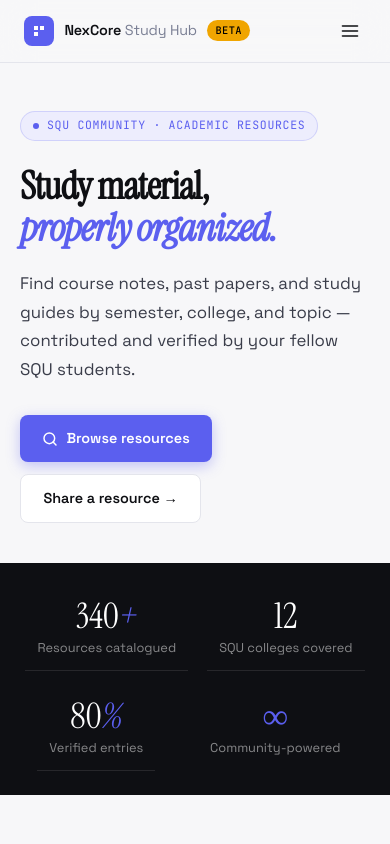
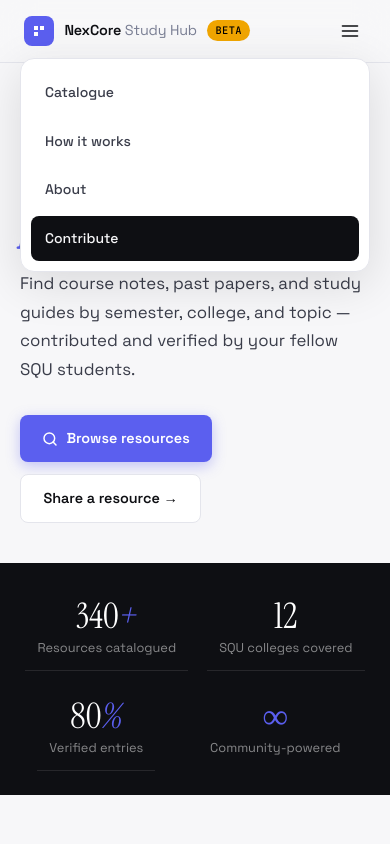
Before and after one commit to NexCore-Labs-Initiative/nexcore-study-hub, a website: page index.html in a window 390 px wide. Both pictures are taken after a click on the button "Open menu". Shown: the top 844 px of the page. Drawn offline with Linux system fonts and the light colour scheme.

Commit message:
Add responsive mobile nav (JS + CSS)
Add a small accessible mobile navigation: new assets/js/nav.js implements toggle, Escape-to-close, outside-click and resize handling. Update assets/css/site-pages.css and inline page CSS (index.html) to position the nav and add .nav-links.open styles. Set aria-expanded="false" and type="button" on nav buttons in index/submit/terms and include the nav.js script in pages. Update package.json check:js to lint the new nav.js. Improves mobile UX and accessibility for the primary menu.

```diff
--- a/assets/css/site-pages.css
+++ b/assets/css/site-pages.css
@@ -50,7 +50,7 @@ a { color: inherit; }
 .nav-inner {
   max-width: 1120px; margin: 0 auto; padding: .9rem 1.5rem;
   display: flex; align-items: center; justify-content: space-between;
-  gap: 1rem;
+  gap: 1rem; position: relative;
 }
 .nav-brand {
   display: flex; align-items: center; gap: .65rem;
@@ -202,6 +202,13 @@ a { color: inherit; }
   .shell { width: min(100% - 2.5rem, 1120px); }
   .nav-links { display: none; }
   .nav-menu-btn { display: flex; }
+  .nav-links.open {
+    position: absolute; top: calc(100% - .2rem); left: 1.25rem; right: 1.25rem;
+    display: flex; flex-direction: column; align-items: stretch; gap: .25rem;
+    padding: .65rem; border: 1px solid var(--border); border-radius: var(--radius);
+    background: var(--surface); box-shadow: var(--shadow-lg);
+  }
+  .nav-links.open a { display: block; padding: .7rem .85rem; }
   .subhero { padding: 3rem 0; }
   .submit-main { padding: 3rem 0; }
   .submit-grid, .legal-layout { grid-template-columns: 1fr; gap: 2.5rem; }
--- /dev/null
+++ b/assets/js/nav.js
@@ -0,0 +1,44 @@
+(function () {
+  "use strict";
+
+  document.querySelectorAll(".nav-menu-btn").forEach(function (button, index) {
+    var nav = button.closest("nav"),
+      menu = nav && nav.querySelector(".nav-links"),
+      menuId = "primary-menu-" + index;
+
+    if (!menu) return;
+
+    menu.id = menu.id || menuId;
+    button.setAttribute("aria-controls", menu.id);
+
+    function setOpen(open) {
+      menu.classList.toggle("open", open);
+      button.setAttribute("aria-expanded", String(open));
+      button.setAttribute("aria-label", open ? "Close menu" : "Open menu");
+    }
+
+    button.addEventListener("click", function (event) {
+      event.stopPropagation();
+      setOpen(!menu.classList.contains("open"));
+    });
+
+    menu.addEventListener("click", function (event) {
+      if (event.target.closest("a")) setOpen(false);
+    });
+
+    document.addEventListener("click", function (event) {
+      if (!nav.contains(event.target)) setOpen(false);
+    });
+
+    document.addEventListener("keydown", function (event) {
+      if (event.key === "Escape") {
+        setOpen(false);
+        button.focus();
+      }
+    });
+
+    window.addEventListener("resize", function () {
+      if (window.innerWidth > 768) setOpen(false);
+    });
+  });
+})();
--- a/index.html
+++ b/index.html
@@ -67,6 +67,7 @@
       display: flex; align-items: center; justify-content: space-between;
       padding: .9rem 1.5rem;
       gap: 1rem;
+      position: relative;
     }
     .nav-brand {
       display: flex; align-items: center; gap: .65rem;
@@ -563,6 +564,13 @@
       .about-inner { grid-template-columns: 1fr; gap: 2.5rem; }
       .nav-links { display: none; }
       .nav-menu-btn { display: flex; }
+      .nav-links.open {
+        position: absolute; top: calc(100% - .2rem); left: 1.25rem; right: 1.25rem;
+        display: flex; flex-direction: column; align-items: stretch; gap: .25rem;
+        padding: .65rem; border: 1px solid var(--border); border-radius: var(--radius);
+        background: var(--surface); box-shadow: var(--shadow-lg);
+      }
+      .nav-links.open a { display: block; padding: .7rem .85rem; }
       .filter-row { flex-direction: column; }
       .search-wrap { min-width: 100%; }
     }
@@ -592,7 +600,7 @@
       <li><a href="#about">About</a></li>
       <li><a href="submit.html" class="nav-cta">Contribute</a></li>
     </ul>
-    <button class="nav-menu-btn" aria-label="Open menu">
+    <button class="nav-menu-btn" aria-label="Open menu" aria-expanded="false" type="button">
       <svg width="20" height="20" viewBox="0 0 24 24" fill="none" stroke="currentColor" stroke-width="2" stroke-linecap="round"><line x1="3" y1="6" x2="21" y2="6"/><line x1="3" y1="12" x2="21" y2="12"/><line x1="3" y1="18" x2="21" y2="18"/></svg>
     </button>
   </div>
@@ -1027,5 +1035,6 @@
     if (e.key === 'Escape') closeModalDirect();
   });
 </script>
+<script src="assets/js/nav.js"></script>
 </body>
 </html>
--- a/package.json
+++ b/package.json
@@ -4,7 +4,7 @@
   "private": true,
   "description": "Static SQU academic resource catalogue for NexCore Labs.",
   "scripts": {
-    "check:js": "node --check assets/js/config.js && node --check assets/js/app.js && node --check assets/js/submit.js",
+    "check:js": "node --check assets/js/config.js && node --check assets/js/app.js && node --check assets/js/submit.js && node --check assets/js/nav.js",
     "test:catalogue": "node --test tests/catalogue.test.mjs",
     "test:legal": "node --test tests/legal.test.mjs",
     "test": "npm run check:js && npm run test:catalogue && npm run test:legal"
```
Also changed, not shown: submit.html (+2 -1 lines), terms.html (+2 -1 lines).
